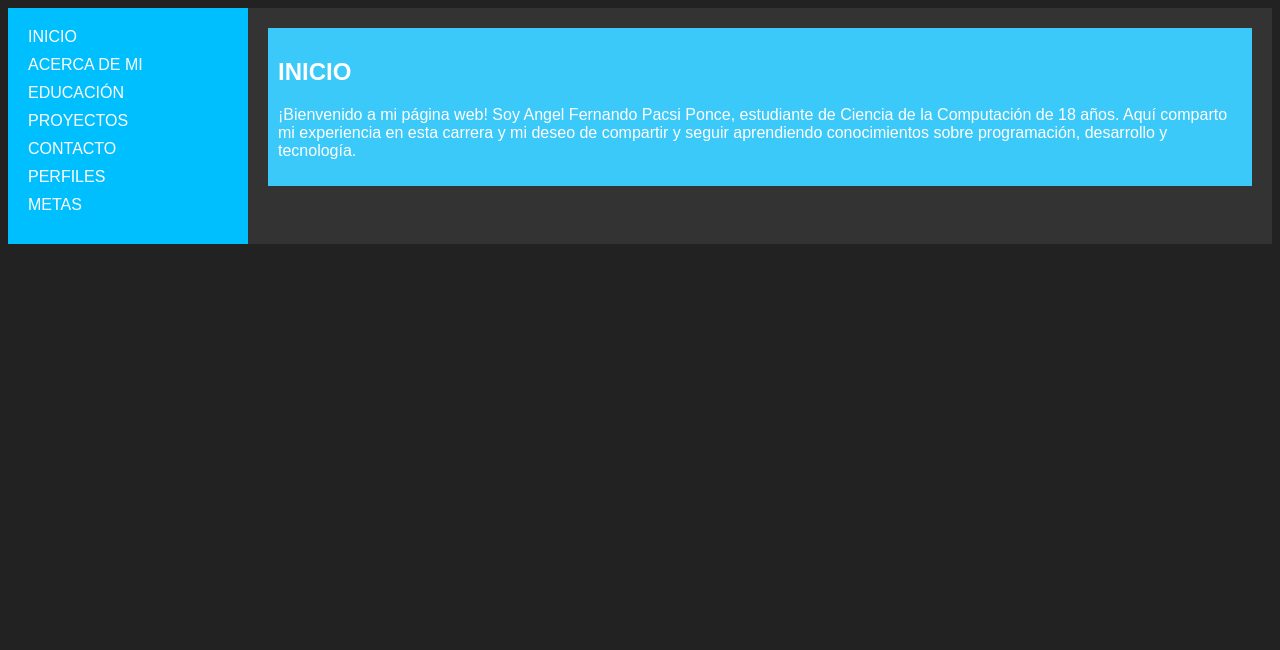
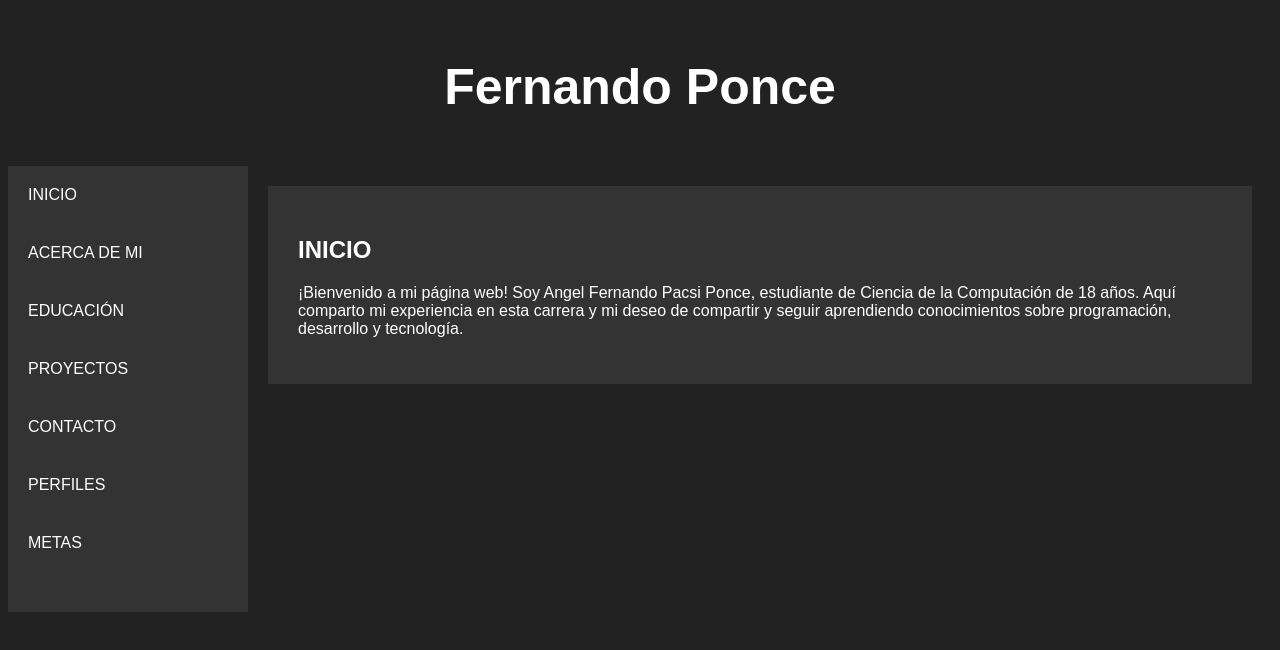
Before and after one commit to AngelFernandoPacsiPonce/AngelFernandoPacsiPonce.github.io, a plain HTML site: page index.html in a window 1280 px wide. Drawn offline with Linux system fonts and the light colour scheme.

Commit message:
Un gran cambio

```diff
--- a/index.html
+++ b/index.html
@@ -10,46 +10,63 @@
             color: #fff; /* Este código establece el color del texto en blanco */
             font-family: Arial, sans-serif; /* Puedes cambiar la fuente según tus preferencias */
             display: flex;
+            flex-direction: column;
+        }
+
+        #header {
+            background-color: #222;
+            padding: 50px;
+            text-align: center;
+            font-size: 50px;
+            font-weight: bold;
+        }
+
+        #content-container {
+            display: flex;
         }
 
         #sidebar {/*PARTE LATERAL */
-            background-color: #00BFFF; /* Cambio a azul celeste para la barra lateral */
-            width: 200px; /* Ancho de la barra lateral */
-            padding: 20px; /* Espacio interno en la barra lateral */
+            background-color: #333; /* COLOR DEL LADO LATERAL */
+            width: 200px; /* ANCHO */
+            padding: 20px; /* ESPACIO ENTRE ESTOS */
         }
 
         #sidebar a {
             display: block;
-            color: #fff; /* Color del texto de los botones */
+            color: #fff; /* COLOR BOTONES LATERALES */
             text-decoration: none;
-            margin-bottom: 10px; /* Espacio entre botones */
+            margin-bottom: 40px; /* ESPACIO ENTRE LOS BOTONES LATERALES */
         }
 
         #sidebar a:hover {
-            background-color: #555; /* Cambio de color al pasar el cursor sobre los botones */
+            background-color: #02D0F9; /* CAMBIO DE COLOR AL PASAR SOBRE ESTOS*/
         }
 
         #content {
-            flex: 1; /* El contenido principal se expande para ocupar el espacio restante */
-            padding: 20px; /* Espacio interno en el contenido principal */
-            background-color: #333; /* Cambio a gris medio oscuro para el contenido principal */
+            flex: 1; /* EXPASION DEL CONT. */
+            padding: 20px; /* ESPACIO EN EL TEXTO  */
+            background-color: #222; /* COLOR FUERA DEL FONDO DEL TEXTO */
         }
 
         /* Color de fondo para las secciones */
         .seccion {/*PARTE DEL TEXTO */
-            background-color: #3bc9f9; /* Azul celeste para las secciones */
-            padding: 10px; /* Espacio interno en las secciones */
-            display: none; /* Inicialmente ocultar todas las secciones */
+            background-color: #333; /* COLOR DE LOS BOTONES */
+            padding: 30px; /* ESPACIO ENTRE BOTONES */
+            display: none; /* PA OCULTAR A LOS BOTONES AL INICIO*/
         }
     </style>
 </head>
 <body>
+    <div id="header">
+        Fernando Ponce
+    </div>
+    <div id="content-container">
         <div id="sidebar">
             <!-- Botones de navegación con nombres actualizados -->
             <a href="#inicio">INICIO</a>
             <a href="#acerca-de-mi">ACERCA DE MI</a>
             <a href="#educacion">EDUCACIÓN</a>
-        <a href="#proyectos">PROYECTOS</a>
+            <a href"#proyectos">PROYECTOS</a>
             <a href="#contacto">CONTACTO</a>
             <a href="#perfiles">PERFILES</a>
             <a href="#metas">METAS</a>
@@ -62,11 +79,11 @@
             </section>
             <section id="acerca-de-mi" class="seccion">
                 <h2>ACERCA DE MI</h2>
-            <p>Mi interés en el mundo de la computación comenzó a temprana edad, cuando recibí mi primera computadora a los 7 años. Esta experiencia inicial me llevó a explorar y aprender por mi cuenta sobre el funcionamiento de las computadoras. A medida que crecía, me volví autodidacta en la resolución de problemas técnicos y ayudaba a amigos y familiares cuando se enfrentaban a desafíos similares. Mi curiosidad y amor por la tecnología me llevaron a considerar una carrera en Ciencia de la Computación.</p>
+                <p>"Mi interés en el mundo de la computación comenzó a temprana edad, cuando recibí mi primera computadora a los 7 años. Esta experiencia inicial me llevó a explorar y aprender por mi cuenta sobre el funcionamiento de las computadoras. A medida que crecía, me volví autodidacta en la resolución de problemas técnicos y ayudaba a amigos y familiares cuando se enfrentaban a desafíos similares. Mi curiosidad y amor por la tecnología me llevaron a considerar una carrera en Ciencia de la Computación."</p>
             </section>
             <section id="educacion" class="seccion">
                 <h2>EDUCACIÓN</h2>
-            <p>Mi educación formal comenzó en 2012 cuando ingresé a la escuela primaria en el colegio Padre Francois Delatte, donde pasé gran parte de mi vida académica hasta el tercer año de secundaria en 2020. Con el objetivo de mejorar mi educación, continué mis estudios en el colegio Mendel durante el cuarto y quinto año de secundaria en 2021 y 2022. Actualmente, estoy en el segundo semestre de la carrera de Ciencia de la Computación en la Universidad Católica San Pablo.</p>
+                <p>Mi educación formal comenzó en 2012 cuando ingresé a la escuela primaria en el colegio Padre Francois Delatte, donde pasé gran parte de mi vida académica hasta el tercer año de secundaria en 2020. Con el objetivo de mejorar mi educación, continué mis estudios en el colegio Mendel durante el cuarto y quinto año de secundaria en 2021 y 2022. Actualmente, estoy en el segundo semestre de la carrera de Ciencia de la Computación en la Universidad Católica San Pablo."</p>
             </section>
             <section id="proyectos" class="seccion">
                 <h2>PROYECTOS</h2>
@@ -74,7 +91,7 @@
             </section>
             <section id="contacto" class="seccion">
                 <h2>CONTACTO</h2>
-            <p>Puedes contactarme a través de mi correo de estudiante: angel.pacsi@edu.ucsp.pe</p>
+                <p>Puedes contactarme a través de mi correo de estudiante: <a href="mailto:angel.pacsi@edu.ucsp.pe">angel.pacsi@edu.ucsp.pe</a></p>
             </section>
             <section id="perfiles" class="seccion">
                 <h2>PERFILES</h2>
@@ -84,6 +101,7 @@
                 <h2>METAS</h2>
                 <p>Mi principal meta es completar satisfactoriamente mi carrera en Ciencia de la Computación, adquiriendo un profundo conocimiento en el campo y aprovechando cada oportunidad de aprendizaje que se presente.</p>
             </section>
+        </div>
     </div>
 
     <script>
```
Lines whose indentation alone changed are shown as unchanged.
